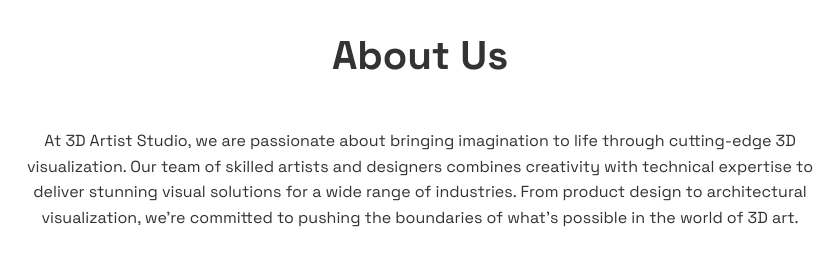
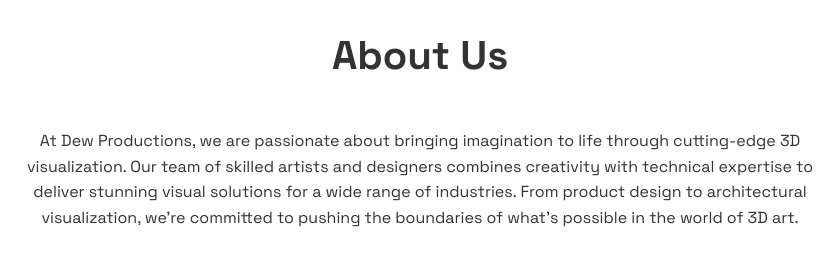
Before and after one commit to Raghul29/Dewproductions, a plain HTML site: page index.html in a window 1280 px wide. Shown: the part 1720-2000 px from the top of the page, 220-1059 px from the left. Drawn offline with Linux system fonts and the light colour scheme.

Commit message:
Update index.html

```diff
--- a/index.html
+++ b/index.html
@@ -69,7 +69,7 @@
     <section id="about" class="about">
         <div class="container">
             <h2>About Us</h2>
-            <p>At 3D Artist Studio, we are passionate about bringing imagination to life through cutting-edge 3D visualization. Our team of skilled artists and designers combines creativity with technical expertise to deliver stunning visual solutions for a wide range of industries. From product design to architectural visualization, we're committed to pushing the boundaries of what's possible in the world of 3D art.</p>
+            <p>At Dew Productions, we are passionate about bringing imagination to life through cutting-edge 3D visualization. Our team of skilled artists and designers combines creativity with technical expertise to deliver stunning visual solutions for a wide range of industries. From product design to architectural visualization, we're committed to pushing the boundaries of what's possible in the world of 3D art.</p>
         </div>
     </section>
 
```
